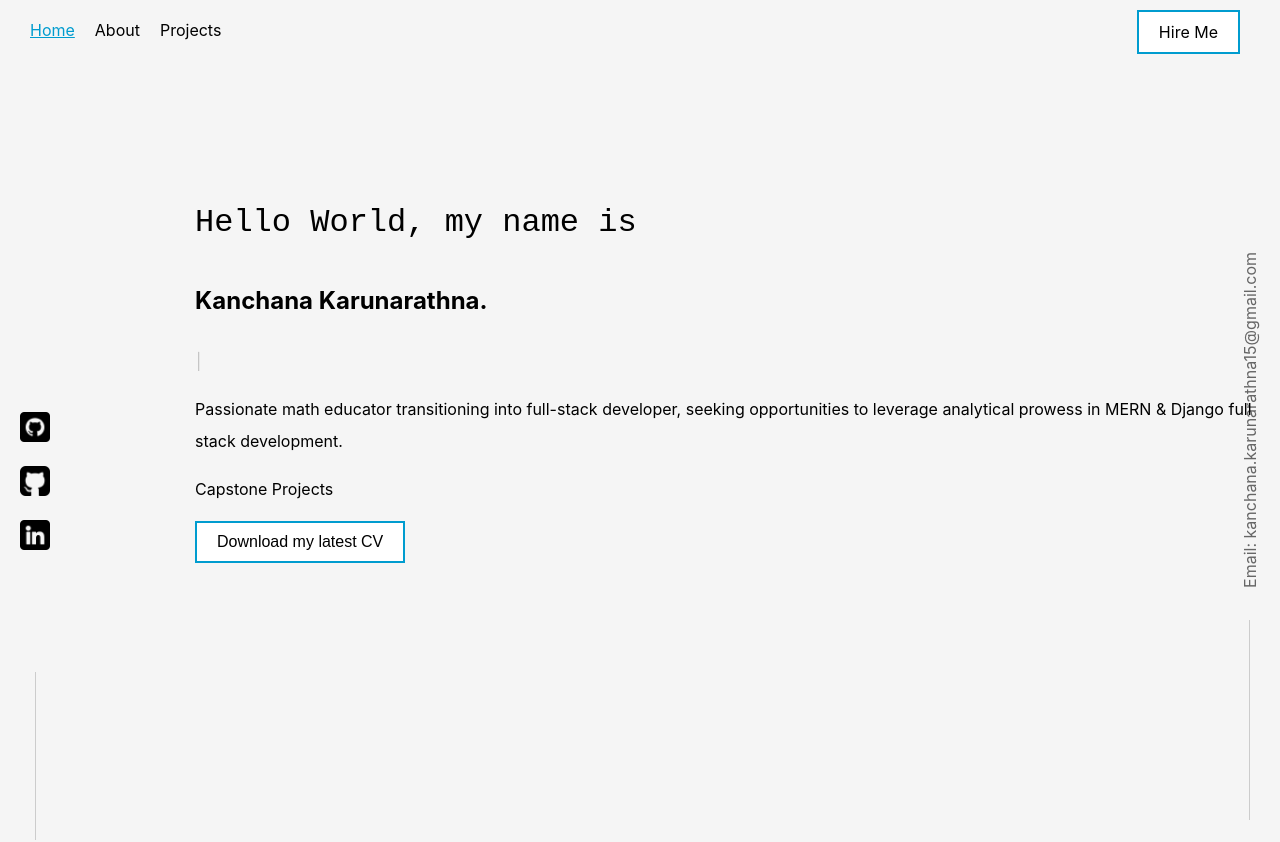
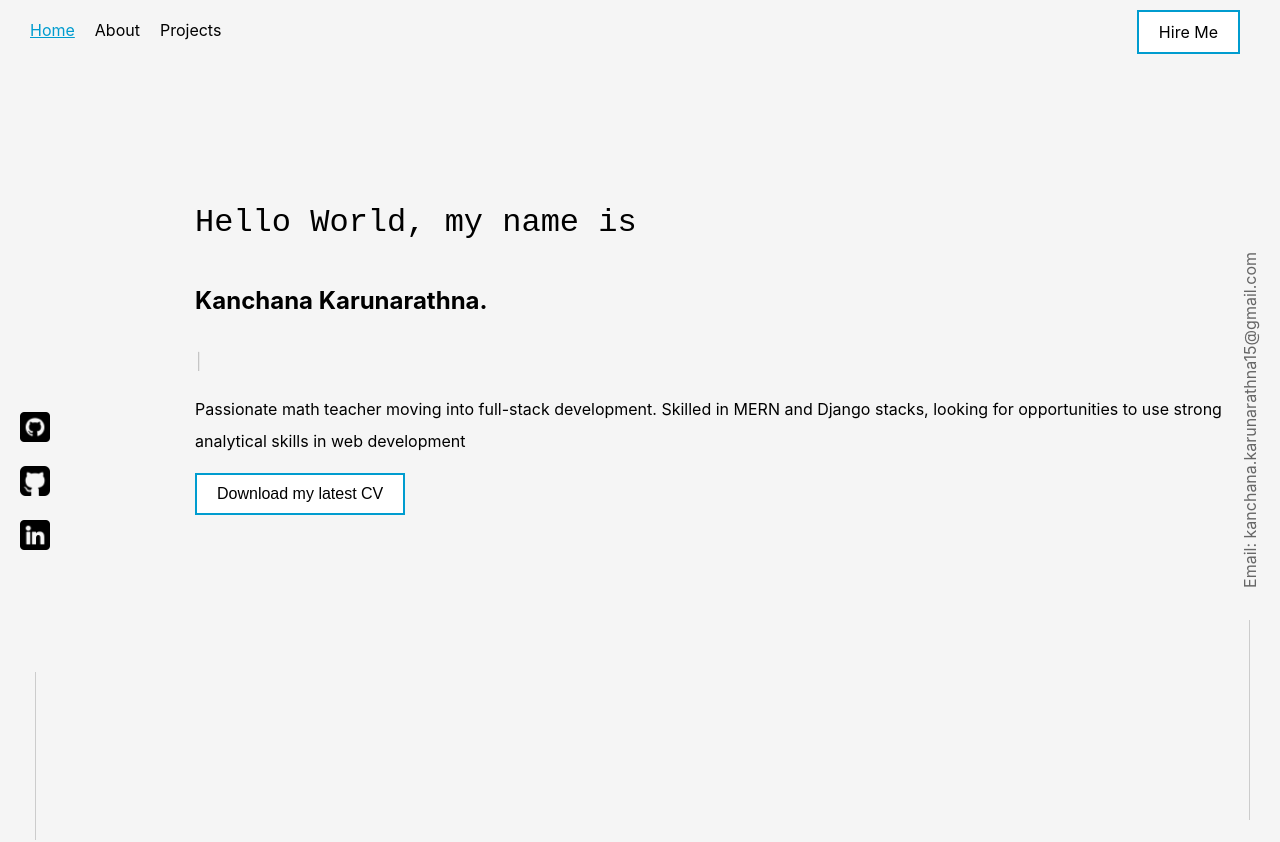
Before and after one commit to Kanch-prog/portfolio, a React (Create React App) app: page / in a window 1280 px wide. Shown: the top 842 px of the page. Built offline with nearby package versions, Linux system fonts and the light colour scheme; a web font is replaced by a local one.

Commit message:
Update MainContent.js

```diff
--- a/src/MainContent.js
+++ b/src/MainContent.js
@@ -18,8 +18,8 @@ function MainContent() {
               .start();
           }}
         />
-        <p className="fade-in left-align">Passionate math educator transitioning into full-stack developer, seeking opportunities to leverage analytical prowess in MERN & Django full stack development.</p>
-        <p className="fade-in left-align">Capstone Projects</p>
+        <p className="fade-in left-align">Passionate math teacher moving into full-stack development. Skilled in MERN and Django stacks, looking for opportunities to use strong analytical skills in web development</p>
+
         <button className="fade-in button button2 left-align">
           <a
             href="./files/Kanchana_Resume.pdf"
```
